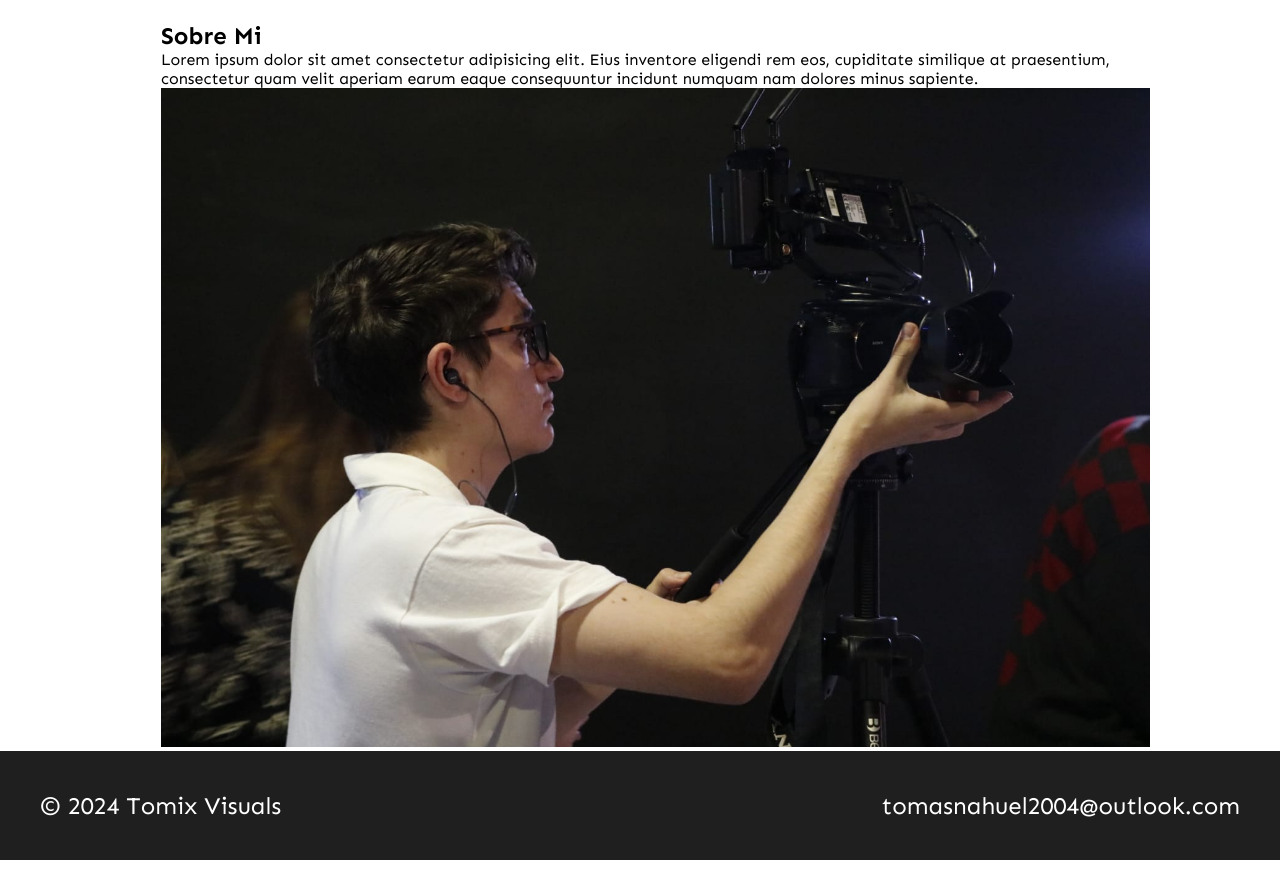
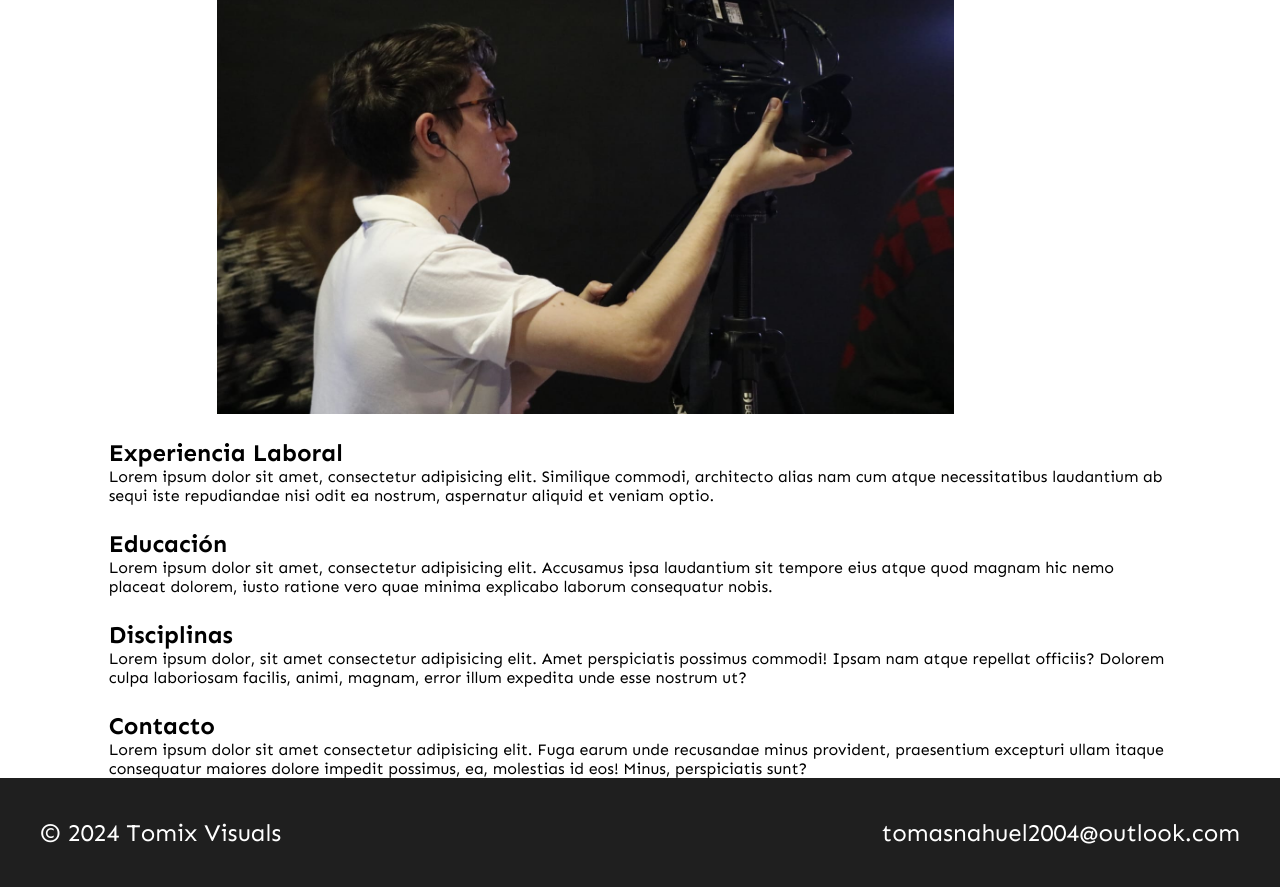
Before and after one commit to iTzTomitox/Portfolio-Tomas-Beron, a plain HTML site: page index.html in a window 1280 px wide. Shown: the part 586-1473 px from the top of the page. Before the commit the page ends 1446 px from the top, so only its background shows below. Drawn offline with Linux system fonts and the light colour scheme.

Commit message:
grids actulizados

```diff
--- a/css/style.css
+++ b/css/style.css
@@ -182,18 +182,47 @@ footer div h3 {
 }
 
 .container-sobre-mi {
-    grid-column: span 10 / span 10;
-    grid-row: span 4 / span 4;
+    grid-column: 10 /  12;
     grid-column-start: 2;
     grid-row-start: 2;
 }
 
+.container-ex-working {
+    grid-column:  2 / 12;
+    grid-row-start: 4;
+    grid-column-start: 2;
+}
+
+.container-education {
+    grid-column:  2 / 12;
+    grid-row-start: 5;
+    grid-column-start: 2;
+}
+
+.container-disciplinas {
+    grid-column:  2 / 12;
+    grid-row-start: 6;
+    grid-column-start: 2;
+}
+
+.container-contacto-index{
+    grid-column:  2 / 12;
+    grid-row-start: 7;
+    grid-column-start: 2;
+}
+
+.pic-camara {
+    display: grid;
+grid-column: 3/10;
+grid-row-start: 3;
+}
 .grid-container-contacto {
     display: grid;
     grid-template-columns: repeat(12, 1fr);
     grid-template-rows: repeat(2, 1fr);
     gap: 24px;
 }
+
 
 .grid-container-contacto-form {
     grid-column: span 10 / span 10;
--- a/index.html
+++ b/index.html
@@ -54,6 +54,7 @@
                 </article>
             </section>
             <img class="img-principal" src="./assent/pic.jpeg" alt="">
+
             <section class="container-sobre-mi">
                 <article id="sobre-mi">
                     <h2>Sobre Mi</h2>
@@ -62,9 +63,10 @@
                         similique at praesentium, consectetur quam velit aperiam earum eaque consequuntur incidunt
                         numquam
                         nam dolores minus sapiente.</p>
-                    <img class="pic-camara" src="./assent/pic-camara.jpg" alt="">
-                </article>
-            </section>
+                    </article>
+                </section>
+
+                <img class="pic-camara" src="./assent/pic-camara.jpg" alt="">
 
             <section class="container-ex-working">
                 <h2>Experiencia Laboral</h2>
```
